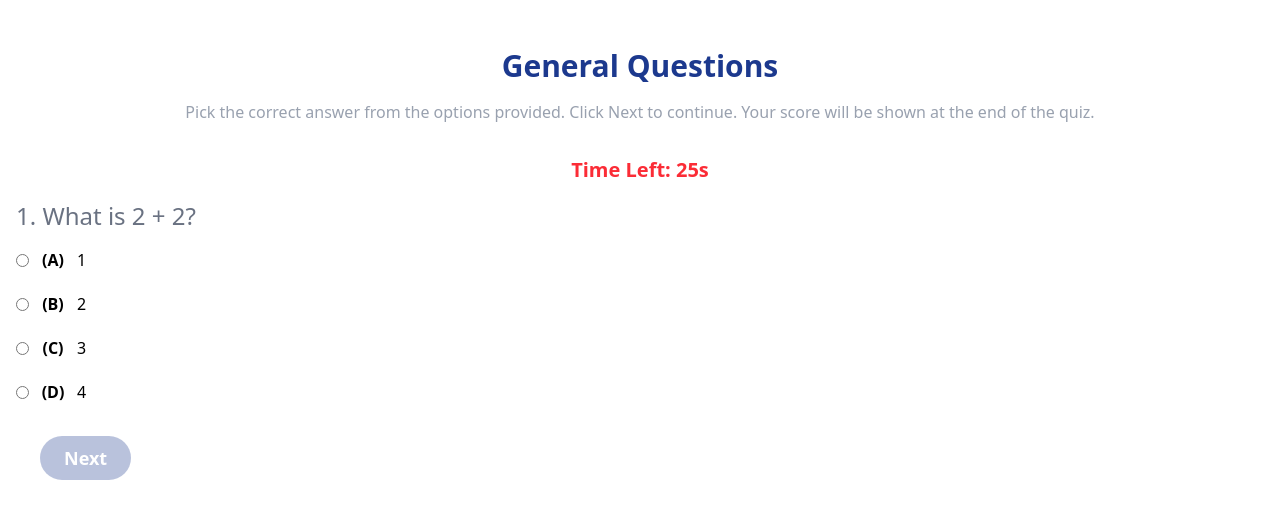
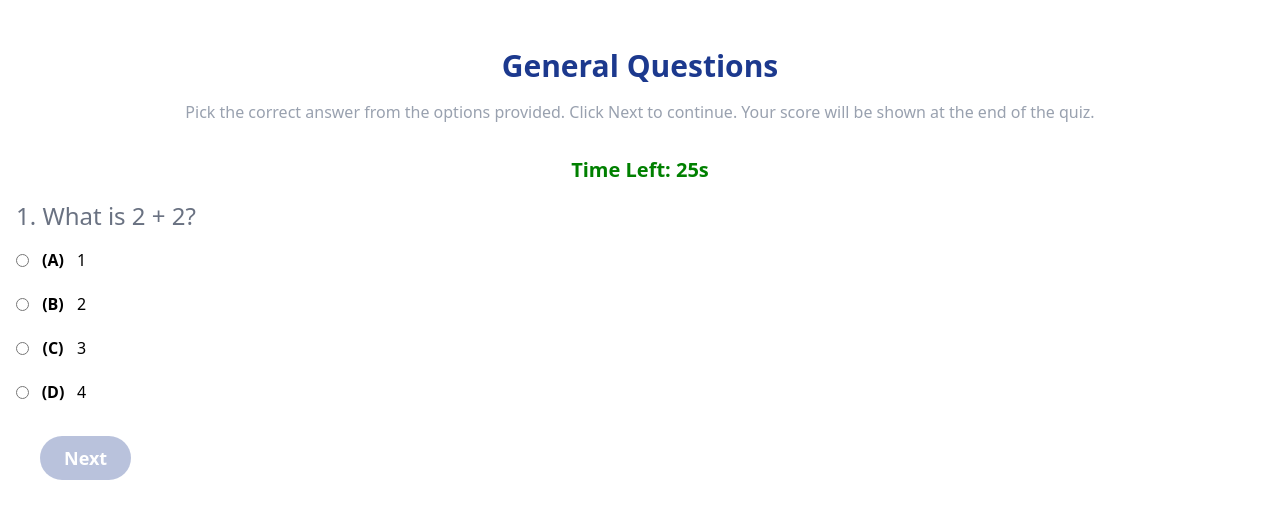
Before and after one commit to ckelechieze/quiz-app, a website: page index.html in a window 1280 px wide. Drawn offline with Linux system fonts and the light colour scheme.

Commit message:
updated timer color

```diff
--- a/index.html
+++ b/index.html
@@ -21,7 +21,7 @@
 
       <!--Questions Element-->
       <!--Timer-->
-      <p id="timer" class="text-red-500 text-xl font-bold text-center mb-4">
+      <p id="timer" class="text-green-500 text-xl font-bold text-center mb-4">
         Time Left: 60s
       </p>
       <h2 id="question" class="text-gray-500 text-2xl font-bolder mb-4">
@@ -179,11 +179,16 @@ function startTimer() {
 
   const timerEl = document.getElementById("timer");
   timerEl.textContent = `Time Left: ${timeLeft}s`;
+  timerEl.style.color = "green";
 
   timer = setInterval(() => {
     timeLeft--;
 
     timerEl.textContent = `Time Left: ${timeLeft}s`;
+
+    if (timeLeft <= 10) {
+      timerEl.style.color = "red";
+    }
 
     if (timeLeft === 0) {
       clearInterval(timer);
```
Also changed, not shown: src/output.css.
